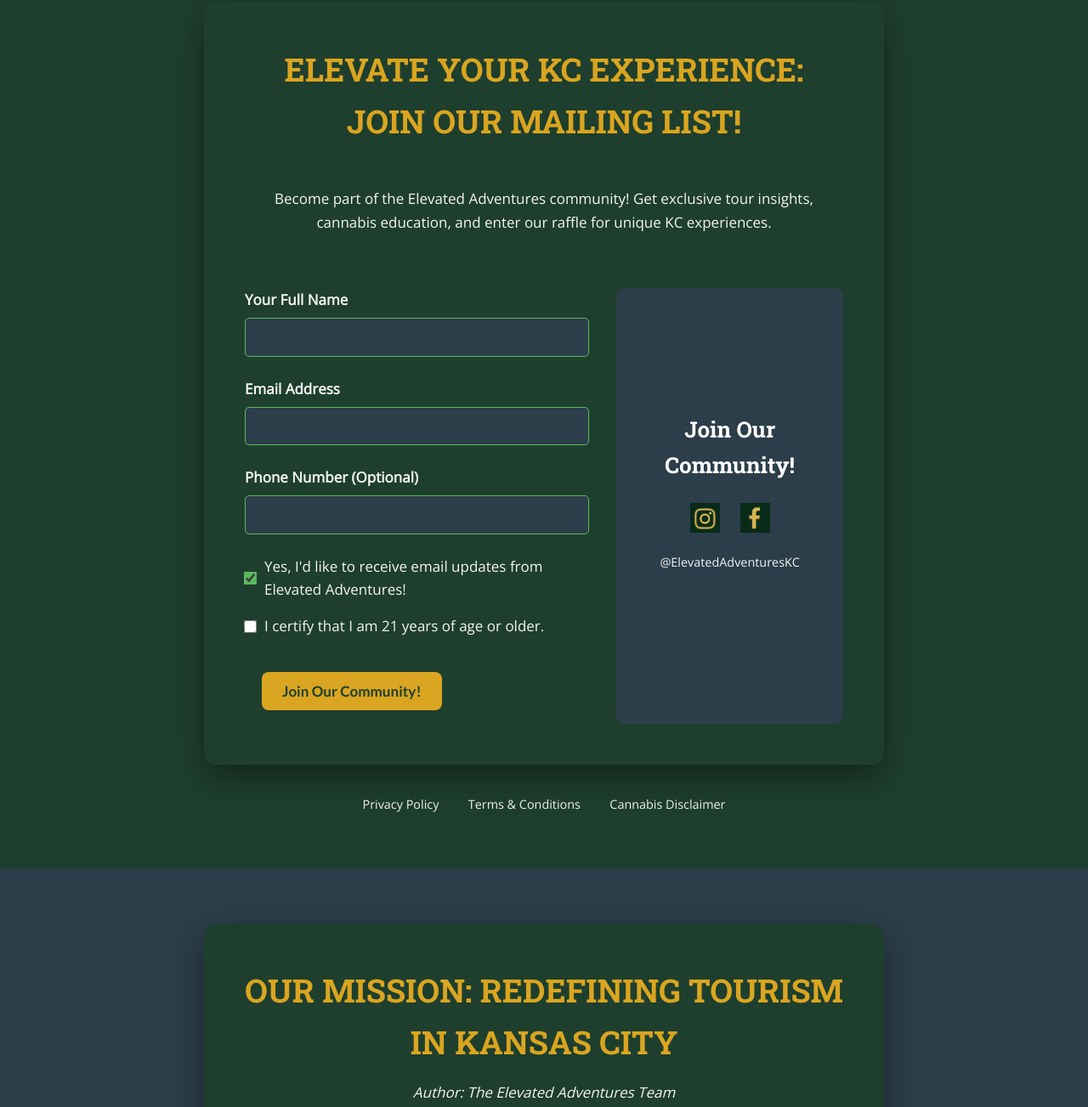
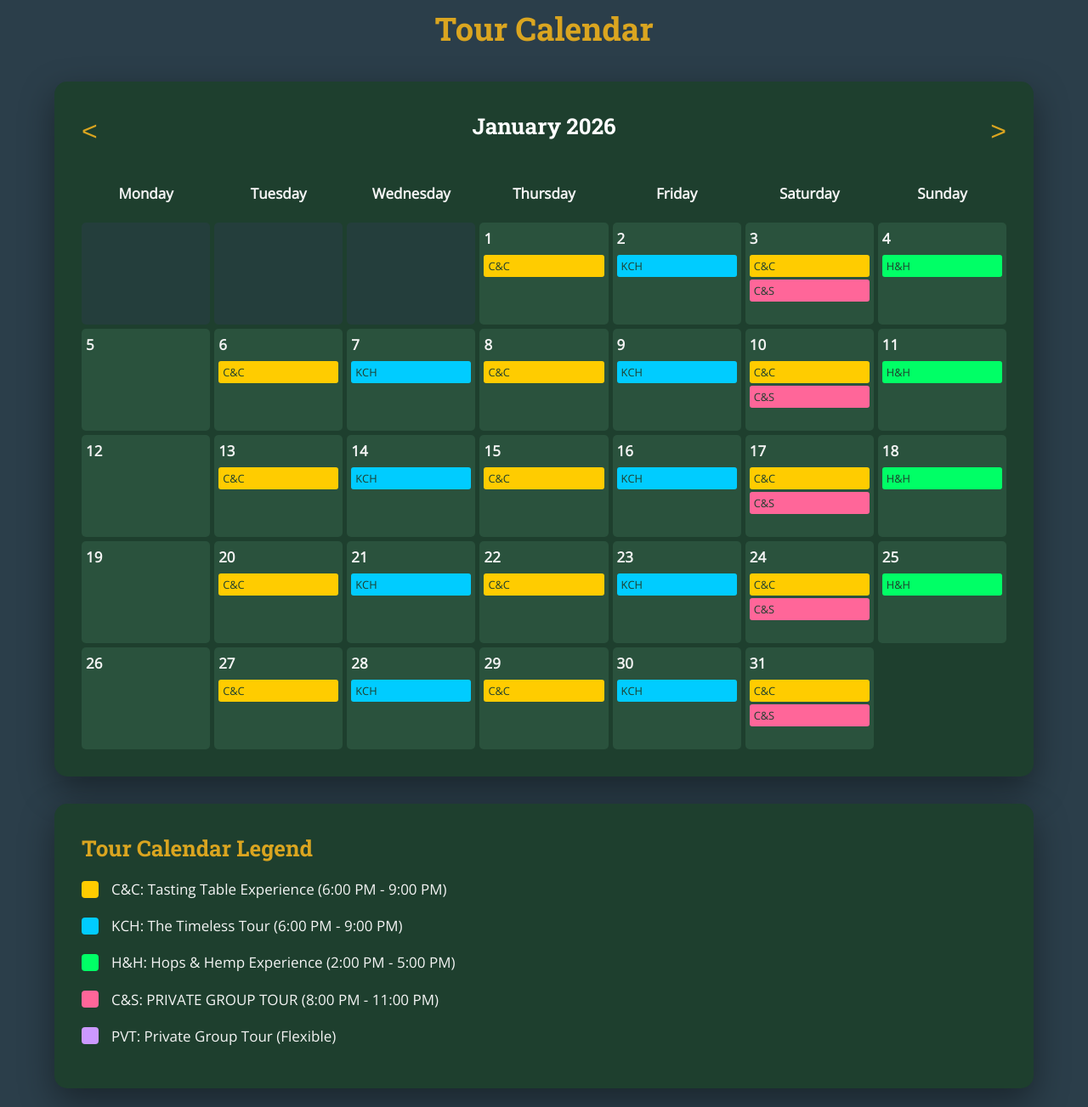
Before and after one commit to cbreqs/eakc, a website: page public/index.html in a window 1280 px wide. Shown: the part 787-2090 px from the top of the page at 85% size. Drawn offline with nearby package versions, Linux system fonts and the light colour scheme.

Commit message:
feat: Implement interactive tour calendar

```diff
--- a/public/client.js
+++ b/public/client.js
@@ -1,108 +1,144 @@
-// script.js
+document.addEventListener('DOMContentLoaded', function() {
+    initializeRaffleForm();
+    initializeCarousel();
+    initializeCalendar();
+});
 
-const firebaseConfig = {
-  apiKey: "AIzaSyBtucv-cfFaFjR-ffZobUqhXFjhbN7pVVuQ",
-  authDomain: "landing-eakc-2025.firebaseapp.com",
-  projectId: "landing-eakc-2025",
-  storageBucket: "landing-eakc-2025.firebasestorage.app",
-  messagingSenderId: "194227019197",
-  appId: "1:194227019197:web:ed968e90664d41b2efc6d4",
-};
+function initializeRaffleForm() {
+    const form = document.getElementById('raffle-signup-form');
+    if (!form) return;
 
-// Initialize Firebase using the global 'firebase' object
-const app = firebase.initializeApp(firebaseConfig);
-const db = firebase.firestore(app); // Initialize Firestore using the global 'firebase' object
+    form.addEventListener('submit', function(event) {
+        event.preventDefault();
 
-// Get a reference to the form and message display element
-const raffleForm = document.getElementById('raffle-signup-form');
-const formMessage = document.getElementById('form-message');
+        const fullName = document.getElementById('fullName').value;
+        const email = document.getElementById('email').value;
+        const phone = document.getElementById('phone').value;
+        const newsletter = document.getElementById('newsletter').checked;
+        const age21 = document.getElementById('age-21-check').checked;
+        const formMessage = document.getElementById('form-message');
 
-if (raffleForm) { // Ensure the form exists before trying to add listener
-    raffleForm.addEventListener('submit', async (e) => {
-        e.preventDefault(); // Crucial: Prevent default form submission (stops URL change)
-
-        // Check age verification first
-        const age21Checkbox = document.getElementById('age-21-check');
-        if (!age21Checkbox.checked) {
-            formMessage.textContent = 'You must be 21 years or older to participate.';
+        if (!age21) {
+            formMessage.textContent = 'You must be 21 or older to sign up.';
             formMessage.style.color = 'red';
-            return; // Stop the submission
+            return;
         }
 
-        // Collect form data
-        const formData = {
-            fullName: raffleForm.fullName.value,
-            email: raffleForm.email.value,
-            phone: raffleForm.phone.value, // Optional
-            newsletterOptIn: raffleForm.newsletter.checked,
-            ageVerified: age21Checkbox.checked, // Use the actual checkbox state
-            raffleChoice: raffleForm.raffleChoice.value,
-            // Use firebase.firestore.FieldValue for server-side timestamp
-            submissionTime: firebase.firestore.FieldValue.serverTimestamp()
-        };
-
-        try {
-            // Add a new document to the "raffleEntries" collection
-            const docRef = await db.collection("raffleEntries").add(formData);
-            console.log("Document written with ID: ", docRef.id);
-
-            formMessage.textContent = 'Success! You have been entered into the raffle. Good luck!';
-            formMessage.style.color = 'var(--lush-cannabis-green)'; // Use your brand green for success (CSS variable)
-
-            raffleForm.reset(); // Clear the form fields
-        } catch (e) {
-            console.error("Error adding document: ", e);
-            formMessage.textContent = `Error submitting your entry: ${e.message}. Please try again.`; // Show specific error
-            formMessage.style.color = 'red'; // Use red for errors
-        }
+        // Dummy success message. Replace with actual form submission logic (e.g., to Firebase)
+        formMessage.textContent = 'Thank you for signing up! You have been entered into the raffle.';
+        formMessage.style.color = 'var(--lush-cannabis-green)';
+        form.reset();
     });
-} else {
-    console.error("Raffle signup form not found!");
 }
 
-// Tour data
-const tours = [
-    {
-        name: 'Tasting Table Experience',
-        description: 'Explore the heart of KC’s cannabis scene. Visit a premier dispensary, enjoy a guided tour, and learn about the history of cannabis in Missouri.',
-        image: '/assets/bus.png',
-        price: '$50 per person'
-    },
-    {
-        name: 'The Timeless Tour',
-        description: 'Experience the magic of Kansas City’s holiday lights with a festive twist. A cozy and cheerful way to see the city’s best decorations.',
-        image: '/assets/holiday-lights.png',
-        price: '$45 per person'
-    },
-    {
-        name: 'Hops & Hemp Experience',
-        description: 'Your adventure, your way. We offer customizable private tours for groups of any size. Perfect for parties, corporate events, or a unique day out.',
-        image: '/assets/elevated-adventures.png',
-        price: 'Contact for pricing'
-    }
-];
-
-// Function to create and display tour cards
-function displayTours() {
-    const tourContainer = document.querySelector('.tour-container');
-    if (tourContainer) {
-        tours.forEach(tour => {
-            const tourCard = document.createElement('div');
-            tourCard.classList.add('tour-card');
-
-            tourCard.innerHTML = `
-                <img src="${tour.image}" alt="${tour.name}" class="tour-image">
-                <div class="tour-details">
-                    <h3>${tour.name}</h3>
-                    <p>${tour.description}</p>
-                    <p><strong>${tour.price}</strong></p>
-                    <button class="cta-button">Book Now</button>
-                </div>
-            `;
-            tourContainer.appendChild(tourCard);
-        });
-    }
+function initializeCarousel() {
+    // The carousel is handled by CSS animations, so no extra JS is needed for the basic functionality.
+    // If controls or other features are added, they would be initialized here.
 }
 
-// Display tours on page load
-document.addEventListener('DOMContentLoaded', displayTours);
+function initializeCalendar() {
+    const tourData = {
+        'C&C': { name: 'Tasting Table Experience', days: [2, 4, 6], time: '6:00 PM - 9:00 PM', capacity: 10, color: 'var(--calendar-event-c-and-c)', url: 'https://www.eventbrite.com/e/holiday-light-tour-tickets-1971504759808?aff=oddtdtcreator' },
+        'KCH': { name: 'The Timeless Tour', days: [3, 5], time: '6:00 PM - 9:00 PM', capacity: 10, color: 'var(--calendar-event-kch)', url: 'https://www.eventbrite.com/e/holiday-light-tour-tickets-1971504759808?aff=oddtdtcreator' },
+        'H&H': { name: 'Hops & Hemp Experience', days: [0], time: '2:00 PM - 5:00 PM', capacity: 10, color: 'var(--calendar-event-h-and-h)', url: 'https://www.eventbrite.com/e/holiday-light-tour-tickets-1971504759808?aff=oddtdtcreator' },
+        'C&S': { name: 'PRIVATE GROUP TOUR', days: [6], time: '8:00 PM - 11:00 PM', capacity: 10, color: 'var(--calendar-event-c-and-s)', url: 'https://www.eventbrite.com/e/holiday-light-tour-tickets-1971504759808?aff=oddtdtcreator' },
+        'PVT': { name: 'Private Group Tour', days: [], time: 'Flexible', capacity: 'Varies', color: 'var(--calendar-event-pvt)', url: 'mailto:hello@elevatedadventureskc.com' }
+    };
+
+    let currentDate = new Date(2026, 0, 1); // Start in January 2026
+
+    const monthYearDisplay = document.getElementById('month-year-display');
+    const calendarGrid = document.querySelector('.calendar-grid');
+    const prevMonthBtn = document.getElementById('prev-month-btn');
+    const nextMonthBtn = document.getElementById('next-month-btn');
+    const legendContainer = document.getElementById('tour-legend-container');
+
+    function renderCalendar() {
+        calendarGrid.innerHTML = '';
+        // Add day names header again for when grid is cleared
+        const dayNames = ['Monday', 'Tuesday', 'Wednesday', 'Thursday', 'Friday', 'Saturday', 'Sunday'];
+        dayNames.forEach(day => {
+            const dayNameCell = document.createElement('div');
+            dayNameCell.classList.add('calendar-day-name');
+            dayNameCell.textContent = day;
+            calendarGrid.appendChild(dayNameCell);
+        });
+
+        const month = currentDate.getMonth();
+        const year = currentDate.getFullYear();
+
+        monthYearDisplay.textContent = `${currentDate.toLocaleString('default', { month: 'long' })} ${year}`;
+
+        const firstDayOfMonth = new Date(year, month, 1).getDay();
+        const daysInMonth = new Date(year, month + 1, 0).getDate();
+
+        // Adjust for Monday start
+        const dayOffset = (firstDayOfMonth === 0) ? 6 : firstDayOfMonth - 1;
+
+        for (let i = 0; i < dayOffset; i++) {
+            const emptyCell = document.createElement('div');
+            emptyCell.classList.add('calendar-day', 'other-month');
+            calendarGrid.appendChild(emptyCell);
+        }
+
+        for (let i = 1; i <= daysInMonth; i++) {
+            const dayCell = document.createElement('div');
+            dayCell.classList.add('calendar-day');
+
+            const dayNumber = document.createElement('div');
+            dayNumber.classList.add('day-number');
+            dayNumber.textContent = i;
+            dayCell.appendChild(dayNumber);
+
+            const dayOfWeek = new Date(year, month, i).getDay();
+
+            for (const tourKey in tourData) {
+                const tour = tourData[tourKey];
+                if (tour.days.includes(dayOfWeek)) {
+                    const eventElement = document.createElement('div');
+                    eventElement.classList.add('event', tourKey.replace('&','-and-'));
+                    eventElement.textContent = tourKey;
+                    eventElement.style.backgroundColor = tour.color;
+                    eventElement.addEventListener('click', () => {
+                        window.open(tour.url, '_blank');
+                    });
+                    dayCell.appendChild(eventElement);
+                }
+            }
+            calendarGrid.appendChild(dayCell);
+        }
+    }
+
+    function renderLegend() {
+        legendContainer.innerHTML = '<h3>Tour Calendar Legend</h3>';
+        for (const tourKey in tourData) {
+            const tour = tourData[tourKey];
+            const legendItem = document.createElement('div');
+            legendItem.classList.add('legend-item');
+
+            const colorBox = document.createElement('div');
+            colorBox.classList.add('legend-color-box');
+            colorBox.style.backgroundColor = tour.color;
+
+            const legendText = document.createElement('span');
+            legendText.textContent = `${tourKey}: ${tour.name} (${tour.time})`;
+
+            legendItem.appendChild(colorBox);
+            legendItem.appendChild(legendText);
+            legendContainer.appendChild(legendItem);
+        }
+    }
+
+    prevMonthBtn.addEventListener('click', () => {
+        currentDate.setMonth(currentDate.getMonth() - 1);
+        renderCalendar();
+    });
+
+    nextMonthBtn.addEventListener('click', () => {
+        currentDate.setMonth(currentDate.getMonth() + 1);
+        renderCalendar();
+    });
+
+    renderCalendar();
+    renderLegend();
+}
--- a/public/index.html
+++ b/public/index.html
@@ -21,7 +21,7 @@
         </div>
         <nav>
             <a href="#tours">Tours</a>
-            <a href="https://weedcommaplease.com/our-mission-redefining-tourism-in-kansas-city/" target="_blank">Education</a>
+            <a href="#education">Education</a>
             <a href="mailto:hello@elevatedadventureskc.com">Contact</a>
             <a href="https://www.eventbrite.com/e/holiday-light-tour-tickets-1971504759808?aff=oddtdtcreator" class="cta-button" target="_blank">Book a Tour</a>
         </nav>
@@ -37,12 +37,27 @@
             </div>
         </section>
 
-        <!-- <section id="tours">
-            <h2>Our Tours</h2>
-            <div class="tour-container">
-                Tour cards will be dynamically inserted here
+        <section id="tours">
+            <h2>Tour Calendar</h2>
+            <div class="calendar-container">
+                <div class="calendar-header">
+                    <button id="prev-month-btn">&lt;</button>
+                    <h3 id="month-year-display"></h3>
+                    <button id="next-month-btn">&gt;</button>
+                </div>
+                <div class="calendar-grid">
+                    <div class="calendar-day-name">Monday</div>
+                    <div class="calendar-day-name">Tuesday</div>
+                    <div class="calendar-day-name">Wednesday</div>
+                    <div class="calendar-day-name">Thursday</div>
+                    <div class="calendar-day-name">Friday</div>
+                    <div class="calendar-day-name">Saturday</div>
+                    <div class="calendar-day-name">Sunday</div>
+                    <!-- Calendar days will be dynamically inserted here -->
+                </div>
             </div>
-        </section> -->
+            <div id="tour-legend-container"></div>
+        </section>
 
         <section id="signup-form-section" class="signup-form-section">
             <div class="form-card">
@@ -102,7 +117,7 @@
             <div class="education-content">
                 <h2>Our Mission: Redefining Tourism in Kansas City</h2>
                 <p class="author">Author: The Elevated Adventures Team</p>
-                <p>For the past several months, we have been working behind the scenes to create something truly special for Kansas City, and we are thrilled to finally begin sharing our vision with you. Our company, Elevated Adventures, is founded on a simple but powerful idea: that tourism can be more than just sightseeing. It can be an experience that is educational, sophisticated, and deeply connected to the local culture. And in a city as vibrant and dynamic as Kansas City, it’s time for a new kind of adventure.</p>
+                <p>Welcome to the Elevated Adventures blog! For the past several months, we have been working behind the scenes to create something truly special for Kansas City, and we are thrilled to finally begin sharing our vision with you. Our company, Elevated Adventures, is founded on a simple but powerful idea: that tourism can be more than just sightseeing. It can be an experience that is educational, sophisticated, and deeply connected to the local culture. And in a city as vibrant and dynamic as Kansas City, it’s time for a new kind of adventure.</p>
                 <p>Our mission is to provide safe, sophisticated, and educational cannabis-themed tour experiences that celebrate Kansas City's culture, foster a responsible and inclusive cannabis community, and set a new standard for excellence in cannabis tourism. We are moving beyond outdated stereotypes to create a welcoming environment for adults (21 and over) who are curious about the world of legal cannabis and want to explore it in a professional and guided setting.</p>
                 <p>From the very beginning, our focus has been on three core pillars: safety, education, and curation. Safety is our number one priority. All of our tours are conducted by professional, licensed drivers in commercially insured vehicles, ensuring a worry-free experience from start to finish. Education is at the heart of what we do. We believe that knowledge is the key to responsible consumption and a deeper appreciation for the cannabis plant. Our expert guides are passionate about sharing their knowledge and answering your questions in a non-judgmental space. Finally, curation is what sets us apart. We have painstakingly designed each tour to showcase the very best of Kansas City, from its world-renowned barbecue and burgeoning craft beer scene to its top-tier cannabis dispensaries.</p>
                 <p>As we prepare for our official launch in January 2026, we invite you to follow us on this journey. We believe that Kansas City is ready for a higher perspective on tourism, and we can’t wait to show it to you.</p>
--- a/public/styles.css
+++ b/public/styles.css
@@ -13,6 +13,13 @@
     --lush-cannabis-green: #5CB85C;
     --clean-off-white: #F4F4F4;
     --pristine-white: #FFFFFF;
+    --calendar-day-bg: #2a523d;
+    --calendar-day-hover-bg: #3e6a53;
+    --calendar-event-c-and-c: #ffcc00; /* C&C */
+    --calendar-event-kch: #00ccff; /* KCH */
+    --calendar-event-h-and-h: #00ff66; /* H&H */
+    --calendar-event-c-and-s: #ff6699; /* C&S */
+    --calendar-event-pvt: #cc99ff; /* PVT */
 }
 
 body {
@@ -147,7 +154,7 @@ header nav a:hover {
     }
 }
 
-/* Tours Section */
+/* Tours Section & Calendar */
 #tours {
     padding: 4rem 5%;
     background-color: var(--sophisticated-charcoal);
@@ -158,43 +165,113 @@ header nav a:hover {
     margin-bottom: 2rem;
 }
 
-.tour-container {
-    display: grid;
-    grid-template-columns: repeat(auto-fit, minmax(300px, 1fr));
-    gap: 2rem;
+.calendar-container {
+    max-width: 1200px;
+    margin: 0 auto;
+    background-color: var(--deep-forest-green);
+    padding: 2rem;
+    border-radius: 15px;
+    box-shadow: 0 15px 40px rgba(0,0,0,0.4);
 }
 
-.tour-card {
-    background-color: var(--deep-forest-green);
-    border-radius: 10px;
-    overflow: hidden;
-    box-shadow: 0 10px 20px rgba(0,0,0,0.2);
-    transition: transform 0.3s ease;
+.calendar-header {
+    display: flex;
+    justify-content: space-between;
+    align-items: center;
+    margin-bottom: 2rem;
 }
 
-.tour-card:hover {
-    transform: translateY(-10px);
+#prev-month-btn, #next-month-btn {
+    background: none;
+    border: none;
+    color: var(--warm-golden-amber);
+    font-size: 2rem;
+    cursor: pointer;
 }
 
-.tour-image {
-    width: 100%;
-    height: 200px;
-    object-fit: cover;
+#month-year-display {
+    color: var(--pristine-white);
 }
 
-.tour-details {
-    padding: 1.5rem;
+.calendar-grid {
+    display: grid;
+    grid-template-columns: repeat(7, 1fr);
+    gap: 5px;
 }
 
-.tour-details h3 {
-    color: var(--warm-golden-amber);
-    margin-bottom: 0.5rem;
-}
-
-.tour-details p {
+.calendar-day-name {
+    text-align: center;
+    font-weight: 700;
     color: var(--clean-off-white);
     margin-bottom: 1rem;
 }
+
+.calendar-day {
+    background-color: var(--calendar-day-bg);
+    min-height: 120px;
+    padding: 5px;
+    border-radius: 5px;
+    transition: background-color 0.3s ease;
+}
+
+.calendar-day.other-month {
+    background-color: var(--sophisticated-charcoal);
+    opacity: 0.5;
+}
+
+.calendar-day:hover {
+    background-color: var(--calendar-day-hover-bg);
+}
+
+.day-number {
+    font-weight: 700;
+    color: var(--clean-off-white);
+    margin-bottom: 5px;
+}
+
+.event {
+    padding: 3px 5px;
+    margin-bottom: 3px;
+    border-radius: 3px;
+    font-size: 0.8rem;
+    color: var(--deep-forest-green);
+    cursor: pointer;
+    transition: opacity 0.3s ease;
+}
+
+.event:hover {
+    opacity: 0.8;
+}
+
+.event.C-and-C { background-color: var(--calendar-event-c-and-c); }
+.event.KCH { background-color: var(--calendar-event-kch); }
+.event.H-and-H { background-color: var(--calendar-event-h-and-h); }
+.event.C-and-S { background-color: var(--calendar-event-c-and-s); }
+.event.PVT { background-color: var(--calendar-event-pvt); }
+
+/* Tour Legend */
+#tour-legend-container {
+    max-width: 1200px;
+    margin: 2rem auto 0;
+    background-color: var(--deep-forest-green);
+    padding: 2rem;
+    border-radius: 15px;
+    box-shadow: 0 15px 40px rgba(0,0,0,0.4);
+}
+
+.legend-item {
+    display: flex;
+    align-items: center;
+    margin-bottom: 1rem;
+}
+
+.legend-color-box {
+    width: 20px;
+    height: 20px;
+    margin-right: 15px;
+    border-radius: 4px;
+}
+
 
 
 /* Signup Form Section */
```
